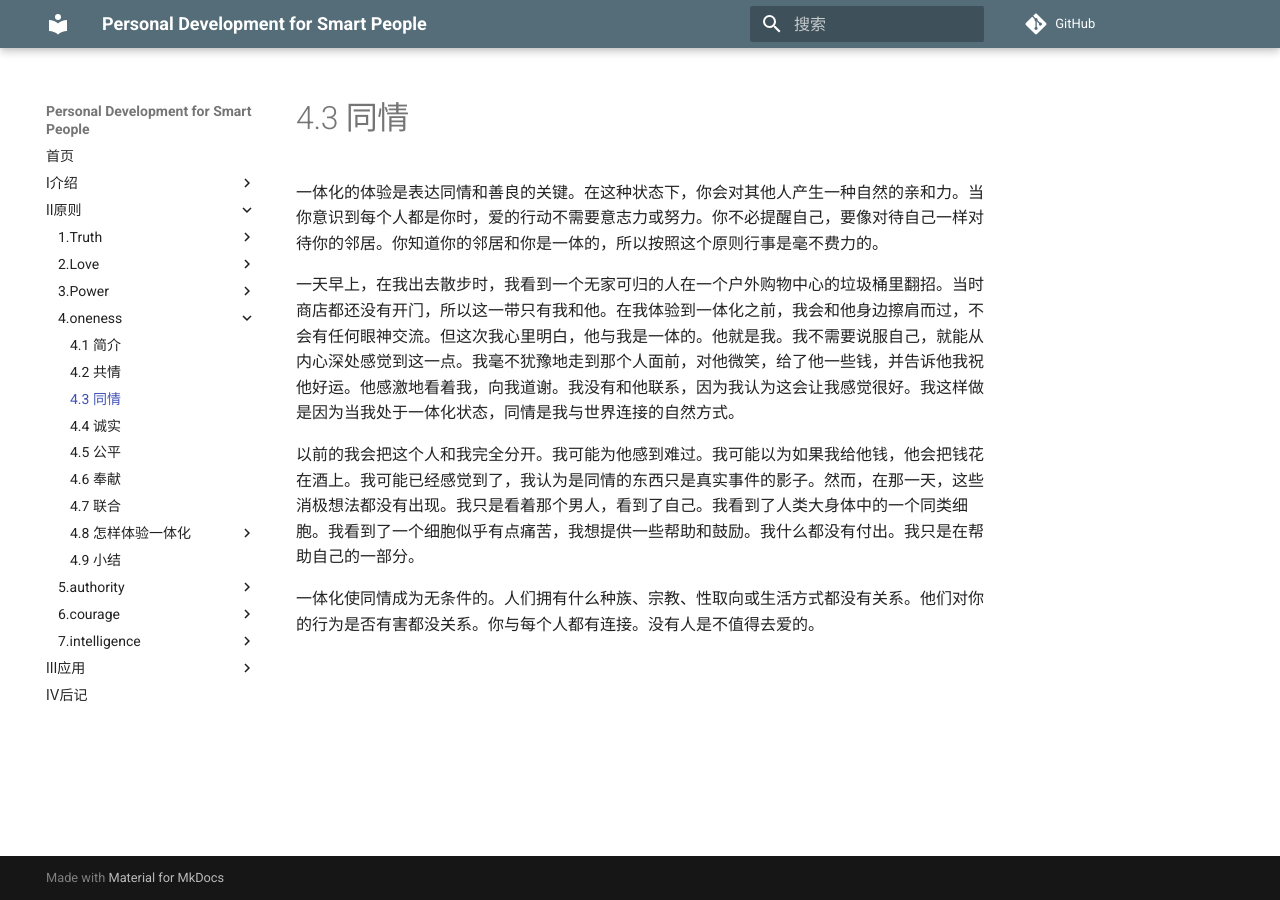
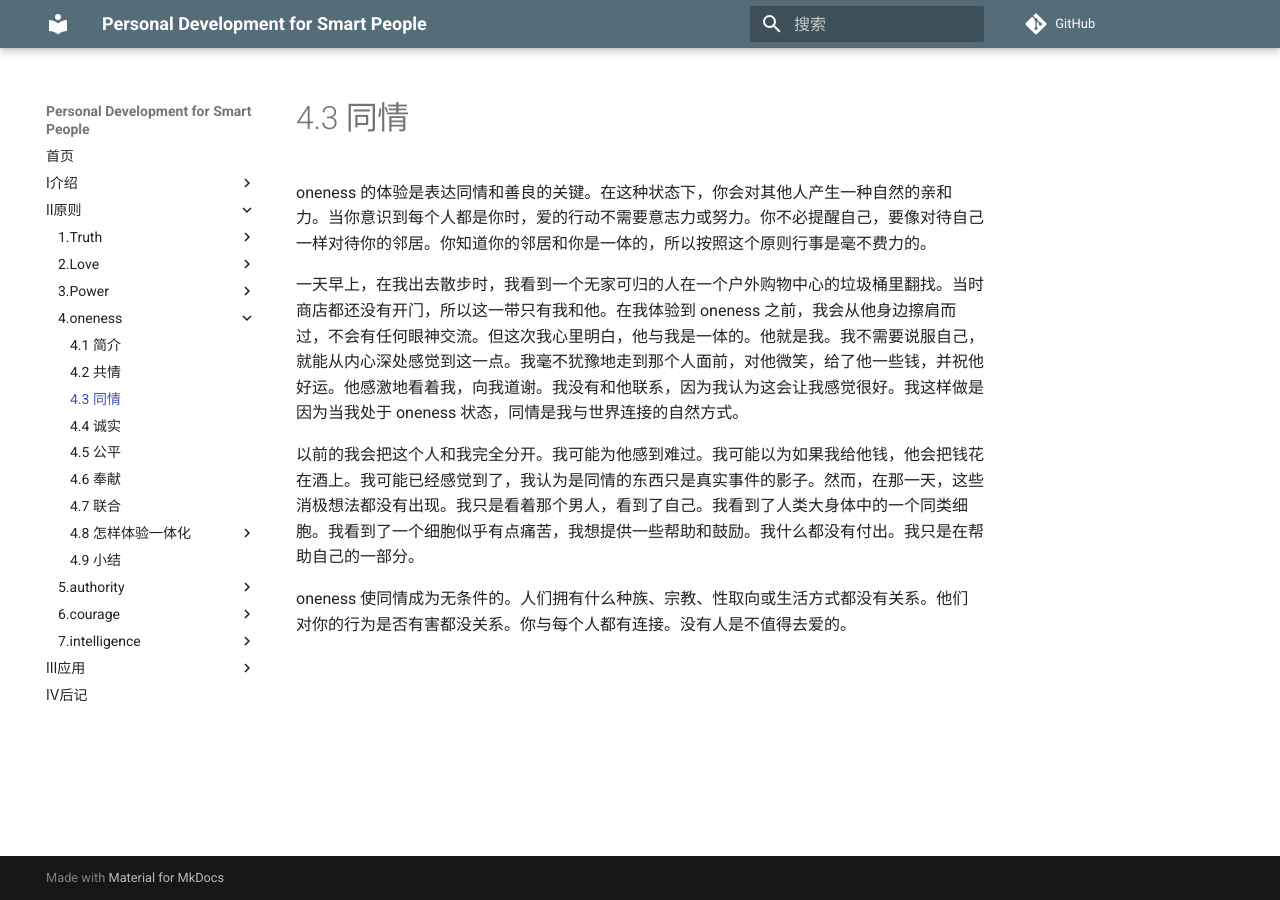
Before and after one commit to wtsnwei/pdsp, an MkDocs documentation site: the page built from docs/2.Principles/04.oneness/02.compassion.md, in a window 1280 px wide. Built offline with MkDocs 1.6.1 and Material for MkDocs 9.7.7, drawn with Linux system fonts in a browser that asks for light colours; comment, search, counter and statistics services are not loaded.

Commit message:
更改修正

```diff
--- a/docs/2.Principles/04.oneness/02.compassion.md
+++ b/docs/2.Principles/04.oneness/02.compassion.md
@@ -3,10 +3,10 @@ title:    Compassion
 date:     2021-03-08
 ---
 
-一体化的体验是表达同情和善良的关键。在这种状态下，你会对其他人产生一种自然的亲和力。当你意识到每个人都是你时，爱的行动不需要意志力或努力。你不必提醒自己，要像对待自己一样对待你的邻居。你知道你的邻居和你是一体的，所以按照这个原则行事是毫不费力的。
+oneness 的体验是表达同情和善良的关键。在这种状态下，你会对其他人产生一种自然的亲和力。当你意识到每个人都是你时，爱的行动不需要意志力或努力。你不必提醒自己，要像对待自己一样对待你的邻居。你知道你的邻居和你是一体的，所以按照这个原则行事是毫不费力的。
 
-一天早上，在我出去散步时，我看到一个无家可归的人在一个户外购物中心的垃圾桶里翻招。当时商店都还没有开门，所以这一带只有我和他。在我体验到一体化之前，我会和他身边擦肩而过，不会有任何眼神交流。但这次我心里明白，他与我是一体的。他就是我。我不需要说服自己，就能从内心深处感觉到这一点。我毫不犹豫地走到那个人面前，对他微笑，给了他一些钱，并告诉他我祝他好运。他感激地看着我，向我道谢。我没有和他联系，因为我认为这会让我感觉很好。我这样做是因为当我处于一体化状态，同情是我与世界连接的自然方式。
+一天早上，在我出去散步时，我看到一个无家可归的人在一个户外购物中心的垃圾桶里翻找。当时商店都还没有开门，所以这一带只有我和他。在我体验到 oneness 之前，我会从他身边擦肩而过，不会有任何眼神交流。但这次我心里明白，他与我是一体的。他就是我。我不需要说服自己，就能从内心深处感觉到这一点。我毫不犹豫地走到那个人面前，对他微笑，给了他一些钱，并祝他好运。他感激地看着我，向我道谢。我没有和他联系，因为我认为这会让我感觉很好。我这样做是因为当我处于 oneness 状态，同情是我与世界连接的自然方式。
 
 以前的我会把这个人和我完全分开。我可能为他感到难过。我可能以为如果我给他钱，他会把钱花在酒上。我可能已经感觉到了，我认为是同情的东西只是真实事件的影子。然而，在那一天，这些消极想法都没有出现。我只是看着那个男人，看到了自己。我看到了人类大身体中的一个同类细胞。我看到了一个细胞似乎有点痛苦，我想提供一些帮助和鼓励。我什么都没有付出。我只是在帮助自己的一部分。
 
-一体化使同情成为无条件的。人们拥有什么种族、宗教、性取向或生活方式都没有关系。他们对你的行为是否有害都没关系。你与每个人都有连接。没有人是不值得去爱的。
+oneness 使同情成为无条件的。人们拥有什么种族、宗教、性取向或生活方式都没有关系。他们对你的行为是否有害都没关系。你与每个人都有连接。没有人是不值得去爱的。
```
